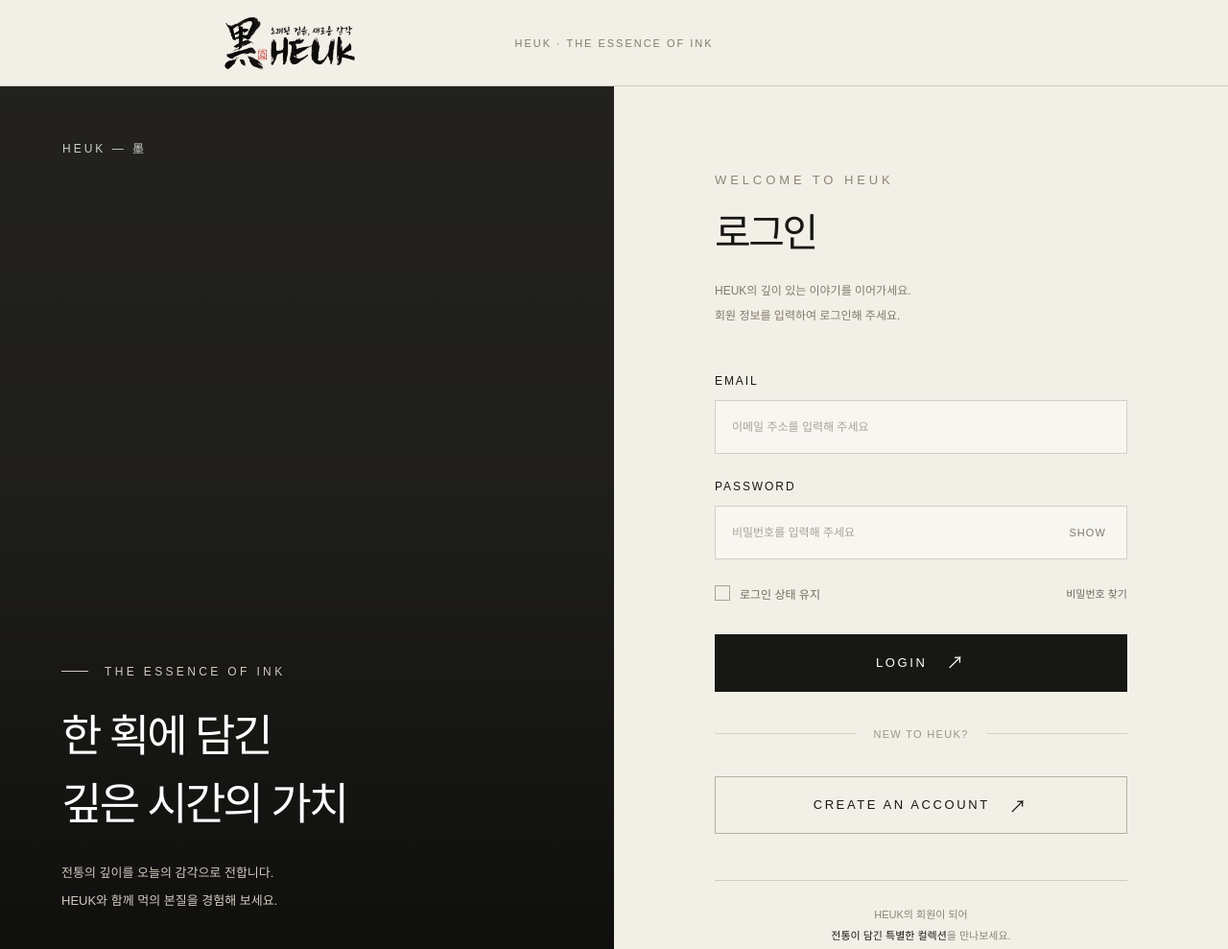
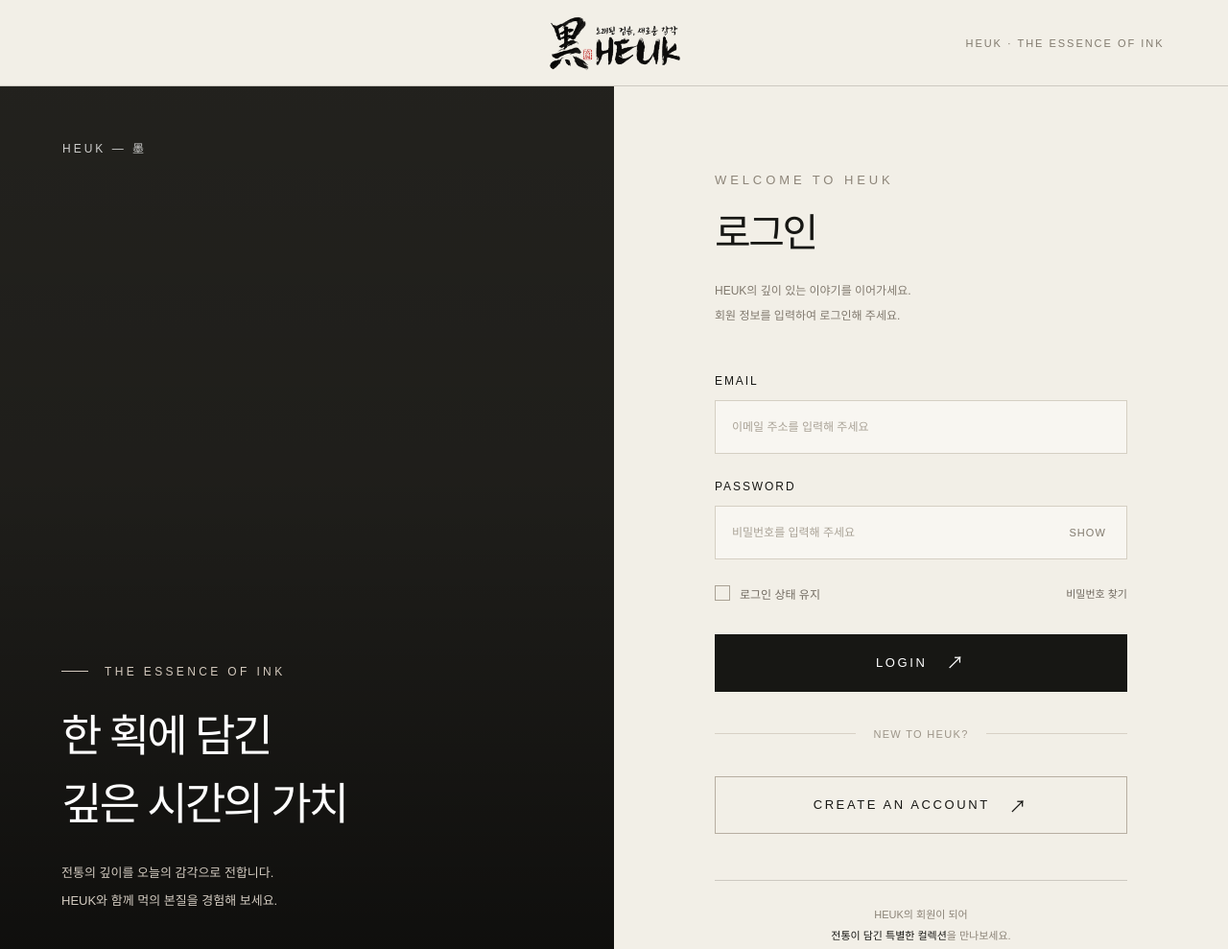
Before and after one commit to seongunbae/heuk, a plain HTML site: page sub/login.html in a window 1280 px wide. Shown: the top 989 px of the page at 96% size. Drawn offline with Linux system fonts and the light colour scheme; a web font is replaced by a local one.

Commit message:
Update login.html

```diff
--- a/sub/login.html
+++ b/sub/login.html
@@ -81,6 +81,8 @@ button {
 }
 
 .header-left {
+  grid-column:1;
+  grid-row:1;
   justify-self:start;
 }
 
@@ -97,7 +99,10 @@ button {
   opacity:.55;
 }
 
+/* LOGO CENTER FIX */
 .header-logo {
+  grid-column:2;
+  grid-row:1;
   justify-self:center;
   width:145px;
   height:70px;
@@ -114,6 +119,8 @@ button {
 }
 
 .header-right {
+  grid-column:3;
+  grid-row:1;
   justify-self:end;
   font:500 11px var(--latin);
   letter-spacing:.18em;
@@ -674,6 +681,9 @@ button {
      HEADER
 ========================================== -->
 <header class="header">
+
+  <!-- BACK TO HOME 삭제 -->
+
   <a class="header-logo" href="../index.html" aria-label="HEUK 홈">
     <img src="../img/logo.png" alt="HEUK 흑 로고">
   </a>
@@ -908,7 +918,6 @@ passwordToggle.addEventListener('click', () => {
 
 });
 
-
 /* LOGIN FORM VALIDATION */
 
 const loginForm = document.getElementById('loginForm');
```
